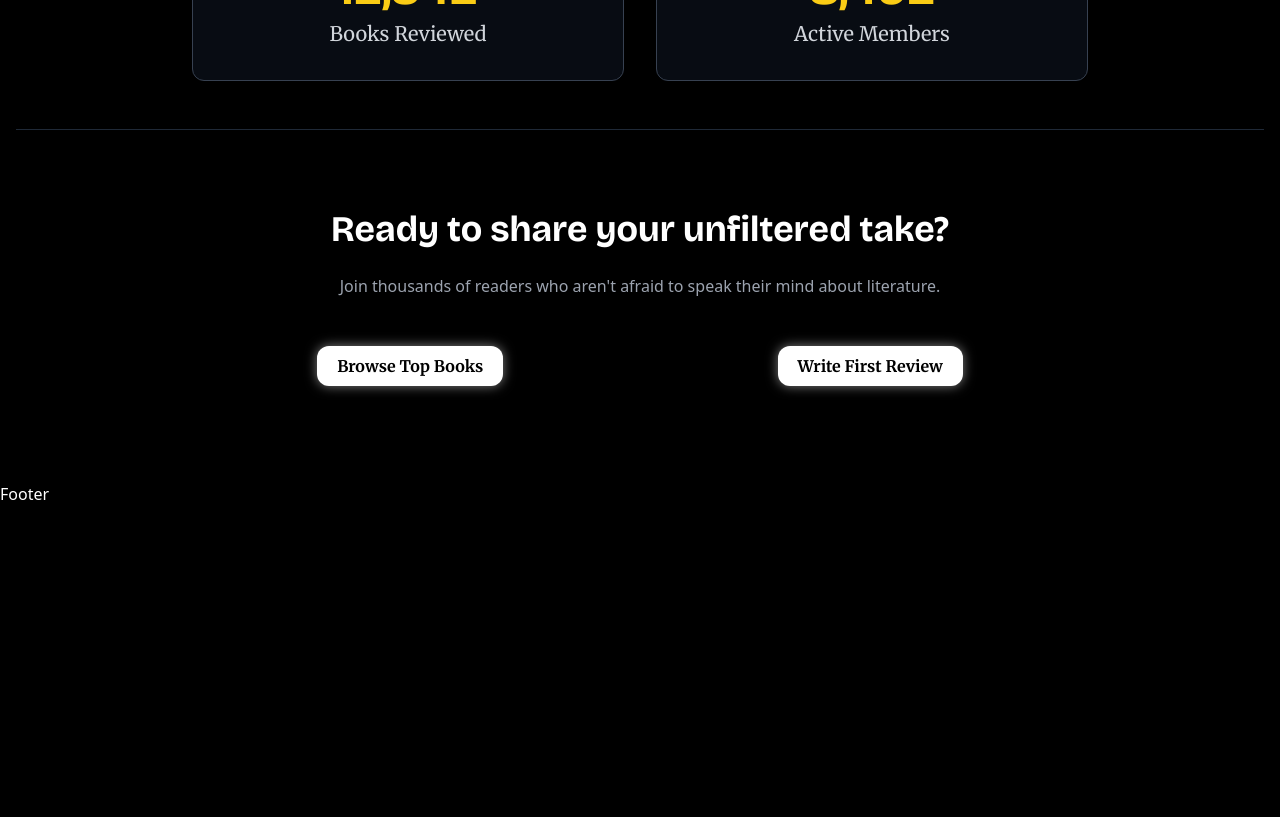
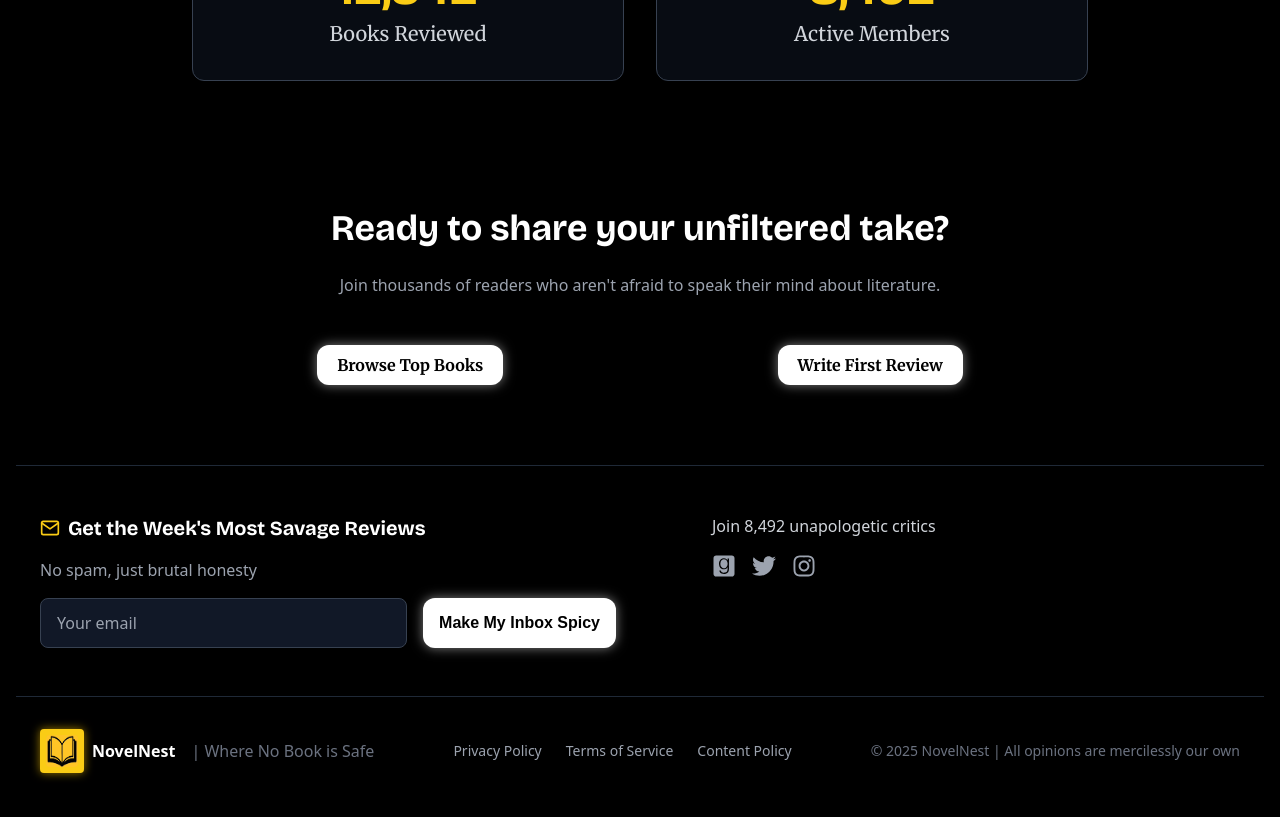
Before and after one commit to akashagrahari78/NovelNest, a React (Vite) app in the folder frontend/: page / in a window 1280 px wide. Shown: the part 2480-3297 px from the top of the page. Before the commit the page ends 2986 px from the top, so only its background shows below. Built offline with nearby package versions, Linux system fonts and the light colour scheme; no server answers.

Commit message:
Footer added

```diff
--- a/frontend/src/App.jsx
+++ b/frontend/src/App.jsx
@@ -36,7 +36,7 @@ const App = () => {
     <Route path='/test' element = {<Test/>} />
    </Routes>
 
-   <Footer/>
+   {/* <Footer/> */}
  </div>
 
   )
--- a/frontend/src/components/Cta.jsx
+++ b/frontend/src/components/Cta.jsx
@@ -3,7 +3,11 @@ import { Link } from "react-router-dom";
 
 const Cta = () => {
   return (
-    <div className="bg-black py-20 px-4 border-t border-gray-800">
+    <div>
+
+
+         {/* <hr className="h-[2px] w-24 mx-auto bg-gradient-to-r from-transparent via-yellow-400 to-transparent border-0" /> */}
+    <div className="bg-black py-20 px-4 border-gray-800">
       <div className="max-w-4xl mx-auto text-center">
         {/* Headline */}
         <motion.h2
@@ -47,6 +51,7 @@ const Cta = () => {
         </div>
       </div>
     </div>
+      </div>
   );
 };
 
--- a/frontend/src/components/Footer.jsx
+++ b/frontend/src/components/Footer.jsx
@@ -1,9 +1,101 @@
-import React from 'react'
+import { motion } from 'framer-motion';
+import { FiArrowRight, FiMail } from 'react-icons/fi';
+import { FaGoodreads, FaTwitter, FaInstagram } from 'react-icons/fa';
+import { assets } from "../assets/assets";
+import { Link } from "react-router-dom";
 
 const Footer = () => {
   return (
-    <div>Footer</div>
-  )
-}
 
-export default Footer
+    <footer className="bg-black border-t border-gray-800">
+      {/* Top Section - Engagement Hub */}
+      <div className="max-w-7xl mx-auto px-6 py-12 grid md:grid-cols-2 gap-12 border-b border-gray-800">
+        {/* Newsletter */}
+        <div className="space-y-4">
+          <div className="flex items-center gap-2">
+            <FiMail className="text-yellow-400 text-xl" />
+            <h3 className="text-xl font-bold text-white font-bricolage">Get the Week's Most Savage Reviews</h3>
+          </div>
+          <p className="text-gray-400">No spam, just brutal honesty</p>
+
+          <form className="flex gap-4 mt-4">
+            <input
+              type="email"
+              placeholder="Your email"
+              className="flex-1 bg-gray-900 border border-gray-700 rounded-lg px-4 py-3 text-white focus:outline-none focus:ring-2 focus:ring-yellow-400"
+            />
+            <button className="bg-white text-black font-semibold font-quicksand px-4 py-1.5 rounded-xl shadow-[0_0_12px_rgba(255,255,255,0.5)] hover:bg-yellow-400 transition ">
+              Make My Inbox Spicy
+            </button>
+          </form>
+        </div>
+
+        {/* Social Proof */}
+        <div className="flex flex-col items-end md:items-start md:pl-12">
+          <p className="text-gray-300 mb-4">Join 8,492 unapologetic critics</p>
+          <div className="flex gap-4">
+            <motion.a
+              whileHover={{ y: -3, scale: 1.1 }}
+              href="#"
+              className="text-gray-400 hover:text-[#ff9a56] transition-colors"
+            >
+              <FaGoodreads size={24} />
+            </motion.a>
+            <motion.a
+              whileHover={{ y: -3, scale: 1.1 }}
+              href="#"
+              className="text-gray-400 hover:text-[#1DA1F2] transition-colors"
+            >
+              <FaTwitter size={24} />
+            </motion.a>
+            <motion.a
+              whileHover={{ y: -3, scale: 1.1 }}
+              href="#"
+              className="text-gray-400 hover:text-[#E1306C] transition-colors"
+            >
+              <FaInstagram size={24} />
+            </motion.a>
+          </div>
+        </div>
+      </div>
+
+      {/* Bottom Section - Branding */}
+      <div className="max-w-7xl mx-auto px-6 py-8 flex flex-col md:flex-row justify-between items-center">
+        <div className="flex items-center gap-2 mb-4 md:mb-0">
+          <Link to={'/'}>
+          <div className="flex items-center space-x-2">
+            <div className="bg-yellow-400 p-1.5 rounded shadow-[0_0_10px_rgba(255,200,0,0.6)]">
+              <img
+                src={assets.logo}
+                alt="NovelNest logo"
+                className="w-8 h-8 rounded"
+              />
+            </div>
+          </div>
+        </Link>
+          <span className="text-white font-bold">NovelNest</span>
+          <span className="text-gray-500 ml-2">| Where No Book is Safe</span>
+        </div>
+
+        {/* Legal Links - Now horizontal */}
+        <div className="flex gap-6">
+          {['Privacy Policy', 'Terms of Service', 'Content Policy'].map((item) => (
+            <a
+              key={item}
+              href="#"
+              className="text-gray-400 hover:text-yellow-400 transition-colors text-sm"
+            >
+              {item}
+            </a>
+          ))}
+        </div>
+
+        <p className="text-gray-500 text-sm mt-4 md:mt-0">
+          © 2025 NovelNest | All opinions are mercilessly our own
+        </p>
+      </div>
+    </footer>
+  );
+};
+
+export default Footer;
--- a/frontend/src/pages/Home.jsx
+++ b/frontend/src/pages/Home.jsx
@@ -5,16 +5,18 @@ import Reviews from "../components/Reviews";
 import UserTestimonial from "../components/UserTestimonal";
 import StatsBar from "../components/StatsBar";
 import Cta from "../components/Cta";
+import Footer from "../components/Footer";
 
 const Home = () => {
   return (
-    <div className="p-4"> {/* Add padding-top to account for fixed navbar */}
+    <div className="p-4">
       <Hero />
       <Reviews />
       <UserTestimonial/>
       {/* <HeatedDiscussionsButton/> */}
       <StatsBar/>
       <Cta/>
+      <Footer/>
     </div>
   );
 };
```
Also changed, not shown: frontend/src/components/note.txt.
